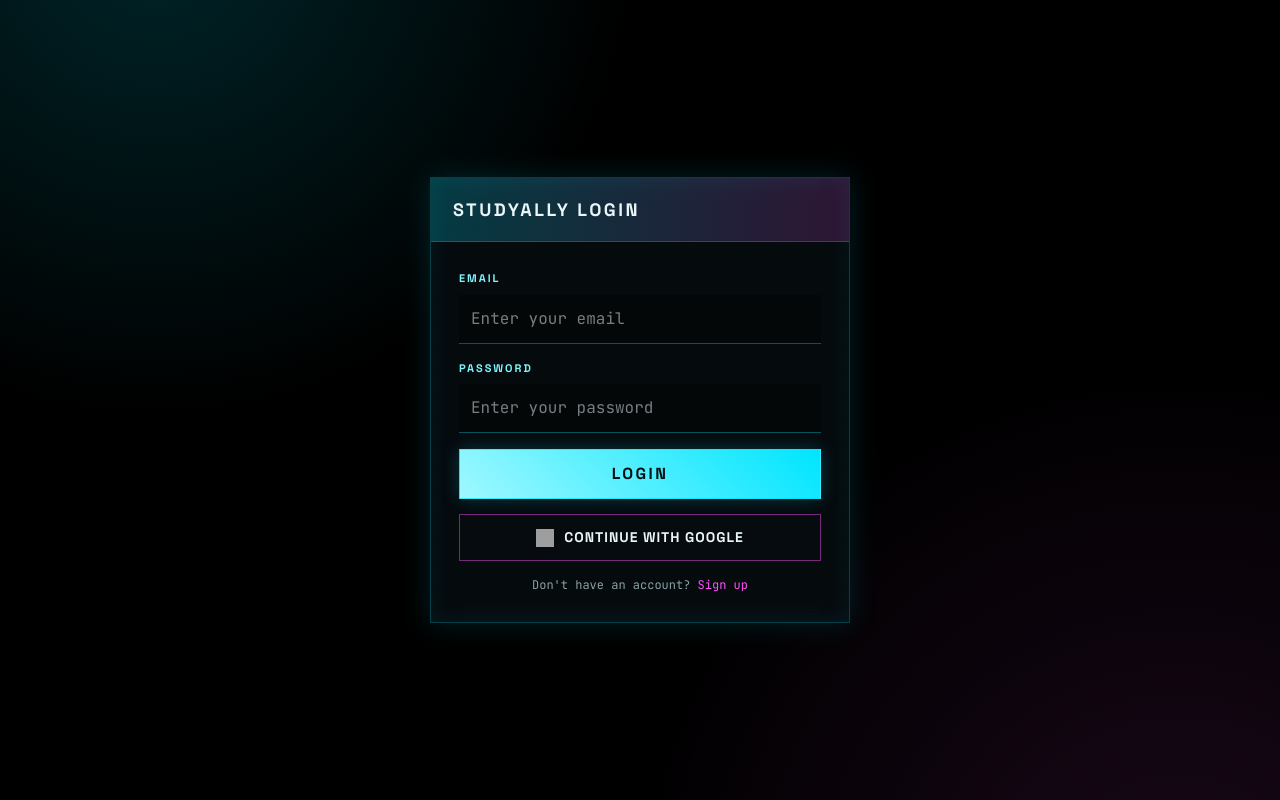
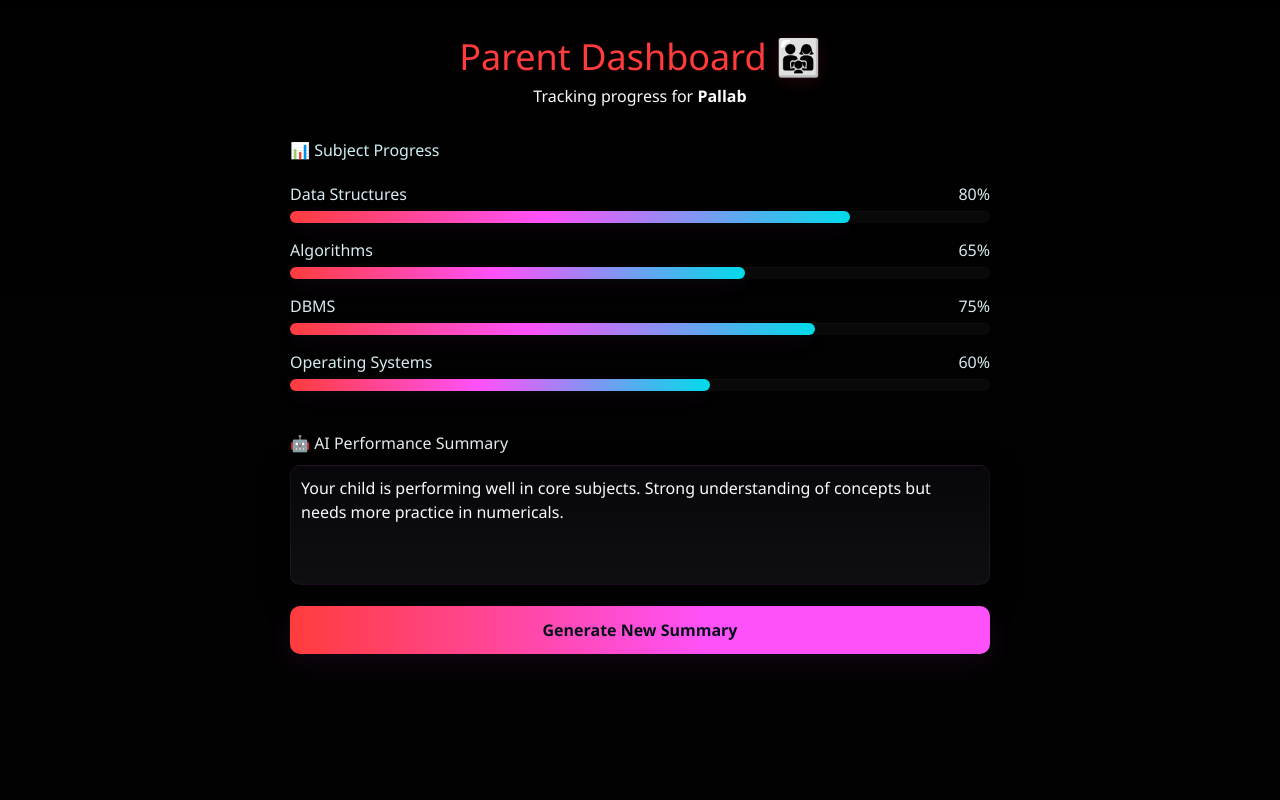
Before and after one commit to AugustWat/river, a React (Vite) app: page /ParentsDashboard in a window 1280 px wide. Before the commit this address led to /login. Built offline with nearby package versions, Linux system fonts and the light colour scheme; no server answers; sample sign-in values are in the browser's storage; grey boxes are pictures that could not be loaded.

Commit message:
Add ParentsDashboard component with progress tracking and AI summary

```diff
--- a/src/App.jsx
+++ b/src/App.jsx
@@ -2,6 +2,7 @@ import React from 'react';
 import { BrowserRouter as Router, Routes, Route, Navigate } from 'react-router-dom';
 import Login from './Login';
 import Home from './home/Home';
+import ParentsDashboard from './ParentsDashboard';
 
 // 1. Create a wrapper component that checks auth dynamically
 const ProtectedRoute = ({ children }) => {
@@ -26,6 +27,16 @@ const App = () => {
           }
         />
 
+        {/* Parents dashboard route */}
+        <Route
+          path="/ParentsDashboard"
+          element={
+            <ProtectedRoute>
+              <ParentsDashboard />
+            </ProtectedRoute>
+          }
+        />
+
         {/* Default Route */}
         <Route
           path="*"
--- a/src/Login.jsx
+++ b/src/Login.jsx
@@ -40,6 +40,13 @@ function Login() {
 
     localStorage.setItem("token", userCred.user.uid);
     localStorage.setItem("isLoggedIn", "true");
+    // store username (displayName if available, otherwise email local-part)
+    try {
+      const uname = userCred.user.displayName || (userCred.user.email ? userCred.user.email.split('@')[0] : "");
+      localStorage.setItem("username", uname);
+    } catch (e) {
+      localStorage.setItem("username", "");
+    }
     navigate("/home");
 
   } catch (error) {
@@ -69,6 +76,13 @@ const handleSignup = async () => {
 
     localStorage.setItem("token", userCred.user.uid);
     localStorage.setItem("isLoggedIn", "true");
+    // store username (displayName if available, otherwise email local-part)
+    try {
+      const uname = userCred.user.displayName || (userCred.user.email ? userCred.user.email.split('@')[0] : "");
+      localStorage.setItem("username", uname);
+    } catch (e) {
+      localStorage.setItem("username", "");
+    }
     navigate("/Home");
 
   } catch (error) {
@@ -85,6 +99,13 @@ const handleGoogleSignIn = async () => {
 
     localStorage.setItem("token", user.uid);
     localStorage.setItem("isLoggedIn", "true");
+    // store username (displayName if available, otherwise email local-part)
+    try {
+      const uname = user.displayName || (user.email ? user.email.split('@')[0] : "");
+      localStorage.setItem("username", uname);
+    } catch (e) {
+      localStorage.setItem("username", "");
+    }
 
     navigate("/Home");
   } catch (error) {
--- /dev/null
+++ b/src/ParentsDashboard.css
@@ -0,0 +1,104 @@
+.parent-container {
+  min-height: 100vh;
+  background: linear-gradient(180deg, #000000 0%, #020202 60%);
+  color: #f8fafc; /* near-white to match app */
+  padding: 30px;
+  font-family: 'Segoe UI', sans-serif;
+}
+
+/* Header */
+.parent-header {
+  text-align: center;
+  margin-bottom: 30px;
+}
+
+.parent-header h1 {
+  color: #ff3c3c; /* warm red accent matching StudyAlly */
+  font-size: 36px;
+  text-shadow: 0 4px 18px rgba(255,60,60,0.12), 0 0 30px rgba(255,81,250,0.04);
+}
+
+.parent-header span {
+  color: #fff;
+  font-weight: bold;
+}
+
+/* Progress Section */
+.progress-section {
+  max-width: 700px;
+  margin: 0 auto 40px;
+}
+
+.progress-section h2 {
+  margin-bottom: 20px;
+  color: #cfeff3;
+}
+
+.progress-card {
+  margin-bottom: 15px;
+}
+
+.progress-info {
+  display: flex;
+  justify-content: space-between;
+  margin-bottom: 5px;
+  color: #d7eaf0;
+}
+
+.progress-bar {
+  width: 100%;
+  height: 12px;
+  background: rgba(255,255,255,0.03);
+  border-radius: 12px;
+  box-shadow: inset 0 1px 0 rgba(255,255,255,0.02);
+}
+
+.progress-fill {
+  height: 100%;
+  background: linear-gradient(90deg, #ff3c3c 0%, #ff51fa 45%, #00dbe9 100%);
+  border-radius: 12px;
+  box-shadow: 0 6px 20px rgba(255,81,250,0.06), 0 2px 8px rgba(0,219,233,0.04);
+  transition: width 400ms ease;
+}
+
+/* AI Summary */
+.summary-section {
+  max-width: 700px;
+  margin: 0 auto;
+}
+
+.summary-section h2 {
+  margin-bottom: 10px;
+  color: #e6eef1;
+}
+
+.summary-box {
+  width: 100%;
+  height: 120px;
+  background: linear-gradient(180deg, #07070a, #0f0f12);
+  border: 1px solid rgba(255,81,250,0.08);
+  color: #f8fafc;
+  padding: 10px;
+  border-radius: 10px;
+  margin-bottom: 15px;
+  resize: none;
+  box-shadow: 0 8px 30px rgba(0,0,0,0.6), 0 2px 10px rgba(255,81,250,0.02) inset;
+}
+
+.generate-btn {
+  width: 100%;
+  padding: 12px;
+  background: linear-gradient(90deg, #ff3c3c 0%, #ff51fa 60%);
+  border: none;
+  border-radius: 10px;
+  color: #04111a;
+  font-weight: 700;
+  cursor: pointer;
+  transition: transform 160ms ease, box-shadow 160ms ease, opacity 160ms ease;
+  box-shadow: 0 8px 30px rgba(255,81,250,0.08);
+}
+
+.generate-btn:hover {
+  transform: translateY(-2px);
+  box-shadow: 0 12px 40px rgba(255,81,250,0.12);
+}
--- /dev/null
+++ b/src/ParentsDashboard.jsx
@@ -0,0 +1,66 @@
+import { useState } from "react";
+import "./ParentsDashboard.css";
+
+function ParentsDashboard() {
+  const [studentName, setStudentName] = useState("Pallab");
+  const [aiSummary, setAiSummary] = useState(
+    "Your child is performing well in core subjects. Strong understanding of concepts but needs more practice in numericals."
+  );
+
+  const progressData = [
+    { subject: "Data Structures", progress: 80 },
+    { subject: "Algorithms", progress: 65 },
+    { subject: "DBMS", progress: 75 },
+    { subject: "Operating Systems", progress: 60 },
+  ];
+
+  return (
+    <div className="parent-container">
+
+      {/* Header */}
+      <div className="parent-header">
+        <h1>Parent Dashboard 👨‍👩‍👧</h1>
+        <p>Tracking progress for <span>{studentName}</span></p>
+      </div>
+
+      {/* Progress Section */}
+      <div className="progress-section">
+        <h2>📊 Subject Progress</h2>
+
+        {progressData.map((item, index) => (
+          <div key={index} className="progress-card">
+            <div className="progress-info">
+              <span>{item.subject}</span>
+              <span>{item.progress}%</span>
+            </div>
+
+            <div className="progress-bar">
+              <div
+                className="progress-fill"
+                style={{ width: `${item.progress}%` }}
+              ></div>
+            </div>
+          </div>
+        ))}
+      </div>
+
+      {/* AI Summary Section */}
+      <div className="summary-section">
+        <h2>🤖 AI Performance Summary</h2>
+
+        <textarea
+          className="summary-box"
+          value={aiSummary}
+          onChange={(e) => setAiSummary(e.target.value)}
+        />
+
+        <button className="generate-btn">
+          Generate New Summary
+        </button>
+      </div>
+
+    </div>
+  );
+}
+
+export default ParentsDashboard;
--- a/src/home/Home.jsx
+++ b/src/home/Home.jsx
@@ -172,9 +172,11 @@ const Home = () => {
 
   const handleActionClick = () => {
     if (!isLoggedIn) {
+      console.log("User not logged in, navigating to Login...");
       navigate("/login");
     } else {
-      setShowIntro(false);
+      console.log("User is logged in, navigating to ParentsDashboard...");
+    navigate("/ParentsDashboard");
     }
   };
 
```
Also changed, not shown: src/Parents.css (deleted), src/Parents.jsx (deleted).
